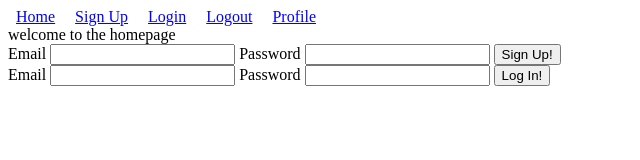
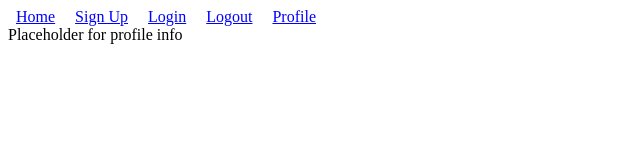
Before and after one commit to SEI-ATL-3-8/user-authentication, a website: page frontend/index.html in a window 1280 px wide. Both pictures are taken after a click on the element "Profile". Shown: the whole page, without its empty margins (0-640 px from the left). Drawn offline with Linux system fonts and the light colour scheme.

Commit message:
starting state

```diff
--- a/backend/package.json
+++ b/backend/package.json
@@ -13,6 +13,7 @@
   "dependencies": {
     "cors": "^2.8.5",
     "express": "^4.17.1",
+    "morgan": "^1.10.0",
     "pg": "^8.5.1",
     "rowdy-logger": "^1.0.2",
     "sequelize": "^6.6.2"
--- a/backend/server.js
+++ b/backend/server.js
@@ -4,15 +4,13 @@ const app = express()
 const rowdy = require ('rowdy-logger')
 const routesReport = rowdy.begin(app)
 
+app.use(require('morgan')('tiny'))
+
 app.use(express.json())
 app.use(require('cors')())
 
 const models = require('./models')
 
-
-
-
-
 const PORT = process.env.port || 3001
 app.listen(PORT, () => {
   routesReport.print()
--- a/frontend/index.html
+++ b/frontend/index.html
@@ -18,7 +18,7 @@
     welcome to the homepage
   </section>
 
-  <section id="signup-content">
+  <section class="hidden" id="signup-content">
     <form id="signup-form">
       <label for="signup-email">Email</label>
       <input type="text" id="signup-email">
@@ -30,7 +30,7 @@
     </form>
   </section>
 
-  <section id="login-content">
+  <section class="hidden" id="login-content">
     <form id="login-form">
       <label for="login-email">Email</label>
       <input type="text" id="login-email">
@@ -42,10 +42,9 @@
     </form>
   </section>
 
-  <section id="profile-content"></section>
-
-
-
+  <section class="hidden" id="profile-content">
+    <div id="profile-info">Placeholder for profile info</div>
+  </section>
 
   <script src="/main.js"></script>
 </body>
--- a/frontend/main.js
+++ b/frontend/main.js
@@ -1,3 +1,4 @@
+// nav links
 document.querySelector('#home-link').addEventListener('click', () => {
   document.querySelectorAll('section').forEach(s => s.classList.add('hidden'))
   document.querySelector('#home-content').classList.remove('hidden')
@@ -14,9 +15,11 @@ document.querySelector('#login-link').addEventListener('click', () => {
 })
 
 document.querySelector('#logout-link').addEventListener('click', () => {
-  console.log('you clicked the logout link!');
+  document.querySelectorAll('section').forEach(s => s.classList.add('hidden'))
+  document.querySelector('#home-content').classList.remove('hidden')
 })
 
 document.querySelector('#profile-link').addEventListener('click', () => {
-  console.log('you clicked the profile link!');
+  document.querySelectorAll('section').forEach(s => s.classList.add('hidden'))
+  document.querySelector('#profile-content').classList.remove('hidden')
 })
--- a/frontend/server.js
+++ b/frontend/server.js
@@ -20,7 +20,6 @@ app.get('/style.css', (req, res) => {
   res.type('css').sendFile(filepath)
 })
 
-
 const port = process.env.PORT || 3000
 app.listen(port, () => {
   routesReport.print()
```
Also changed, not shown: README.md, frontend/style.css (line endings or trailing spaces), 1 other file.
